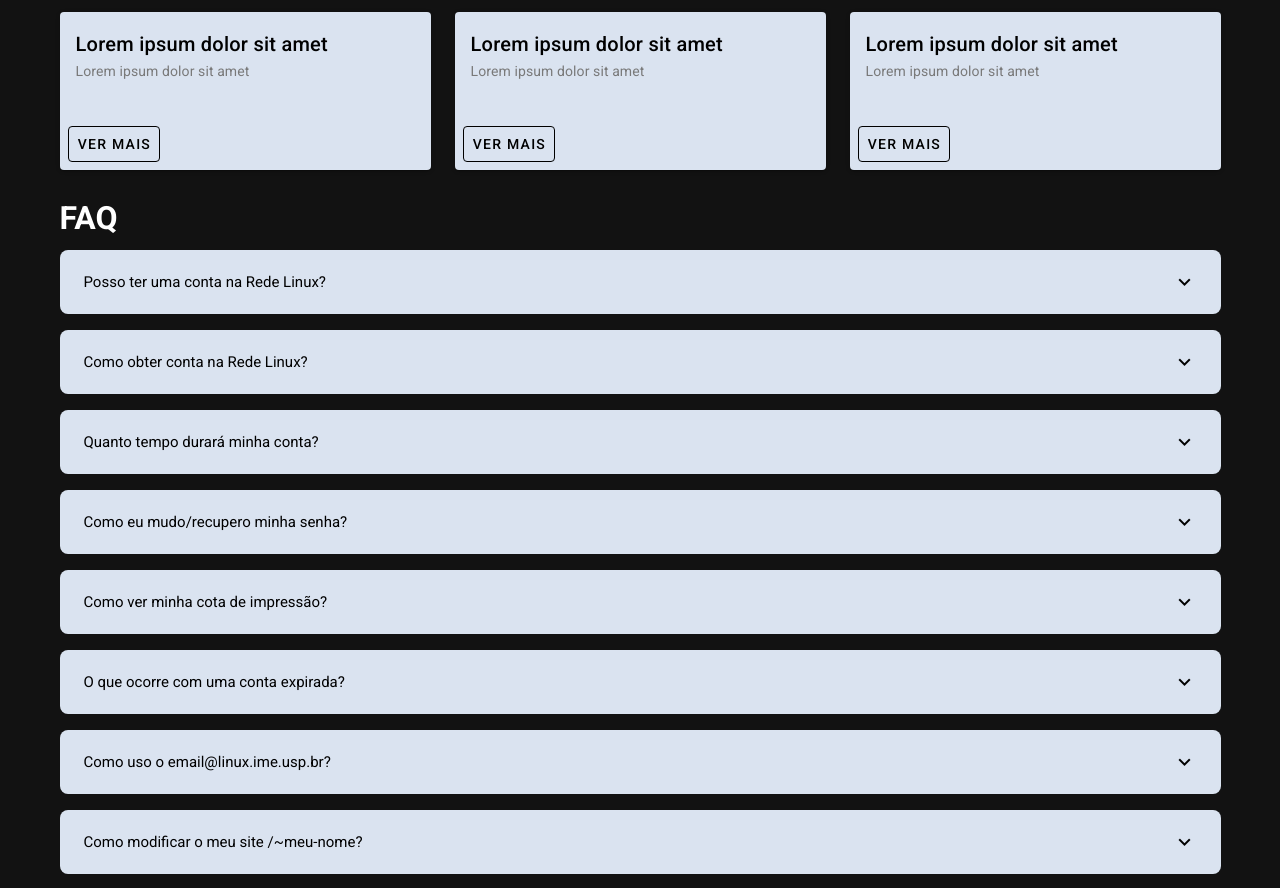
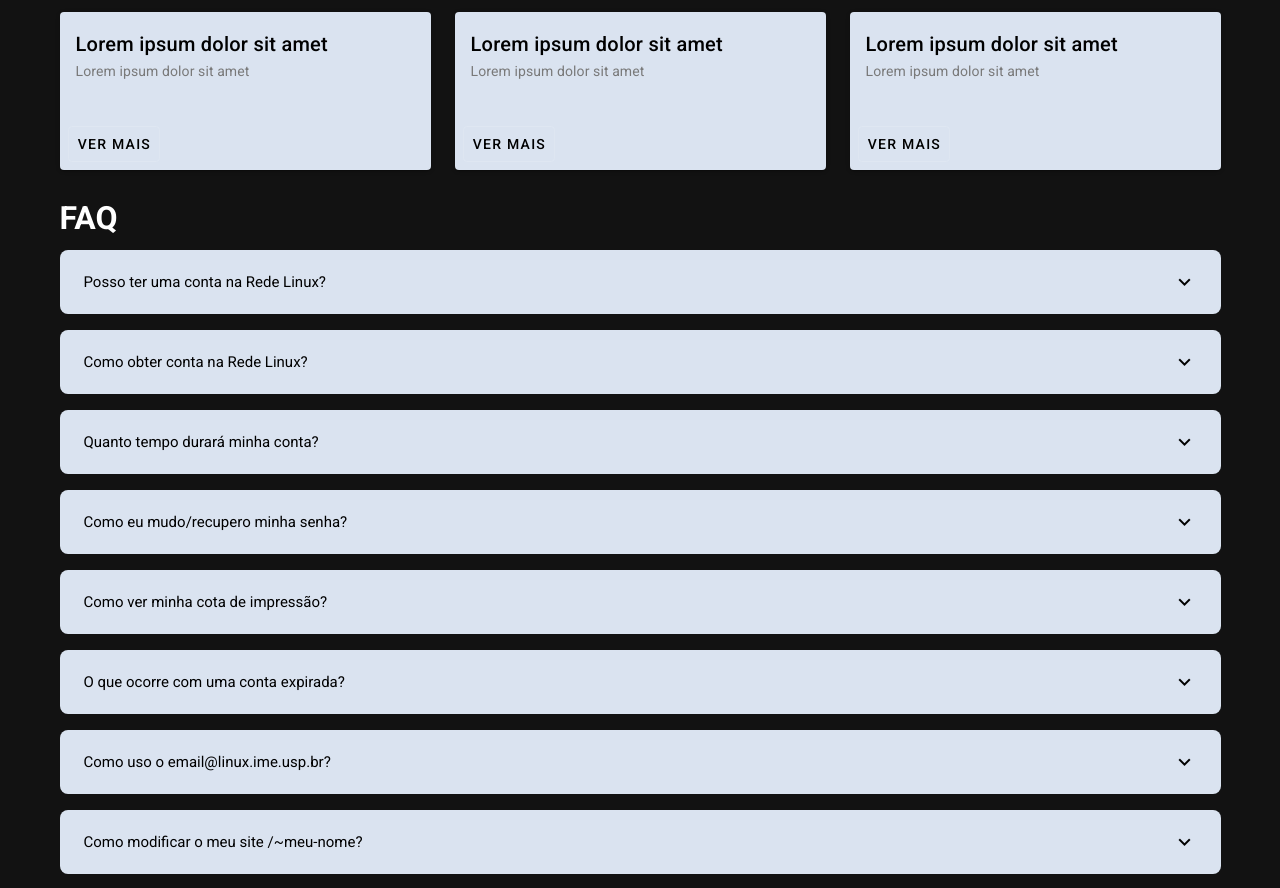
Before and after one commit to uspcodelab/bootcamp-2022, a Nuxt app: page / in a window 1280 px wide. Shown: the part 1040-1928 px from the top of the page. Built offline with nearby package versions, Linux system fonts and the light colour scheme.

Commit message:
Atualiza propriedade descontinuada flat para text
Signed-off-by: Jose Lucas Silva Mayer <josemayer@usp.br>

```diff
--- a/components/Blog.vue
+++ b/components/Blog.vue
@@ -11,7 +11,7 @@
             }}</span></v-card-subtitle
           >
           <v-card-actions class="mt-5">
-            <v-btn :to="blog.link" color="black" flat outlined>
+            <v-btn :to="blog.link" color="black" text outlined>
               Ver mais
             </v-btn>
           </v-card-actions>
```
